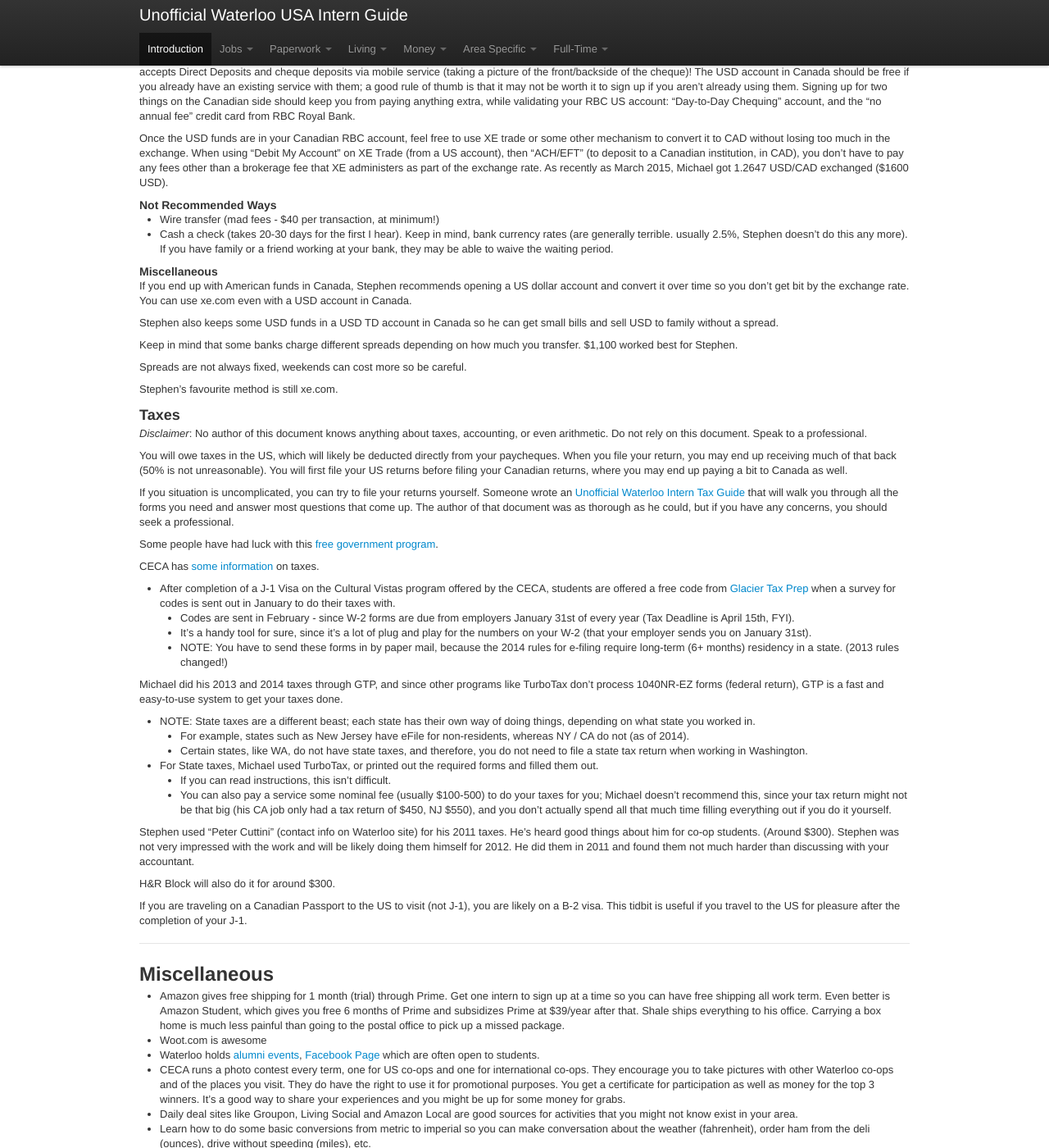
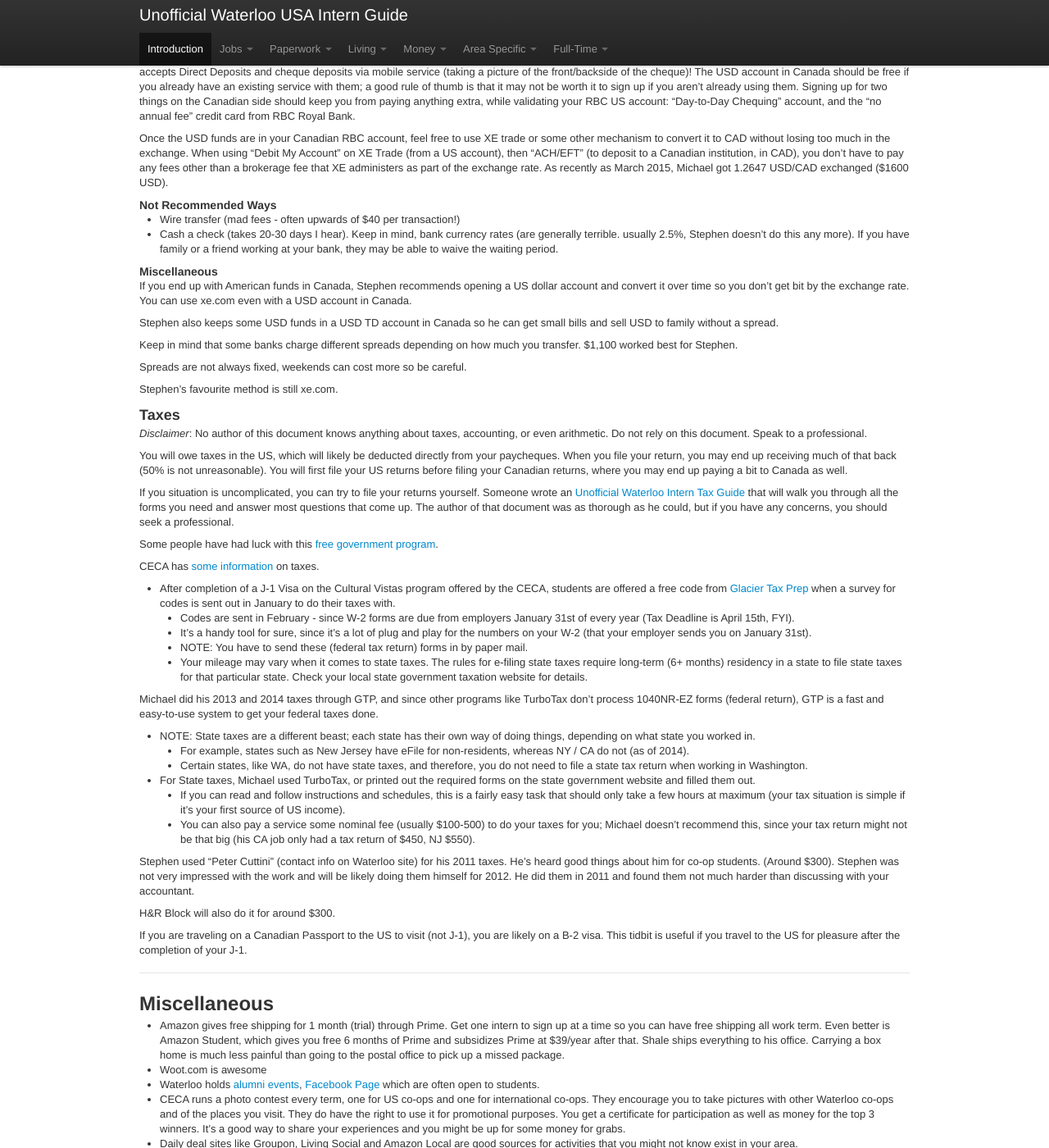
Before and after one commit to sholiday/Unofficial-Waterloo-USA-Intern-Guide, a Jekyll site: the page built from index.markdown, in a window 1280 px wide and 1400 px high, scrolled down 7975 px. Shown: the whole window at 82% size. Built offline with Jekyll 4.4.1, drawn with Linux system fonts in a browser that asks for light colours; nearby versions of some CDN libraries; Markdown is read by kramdown in place of the engine named in the settings.

Commit message:
clarifications on state/fed taxes, formatting edits, and wire transfer info.

```diff
--- a/index.markdown
+++ b/index.markdown
@@ -646,9 +646,9 @@ As recently as March 2015, Michael got 1.2647 USD/CAD exchanged ($1600 USD).
 
 #### Not Recommended Ways
 
-* Wire transfer (mad fees - $40 per transaction, at minimum!)
-* Cash a check (takes 20-30 days for the first I hear). Keep in mind, bank currency rates (are generally terrible.
-  usually 2.5%, Stephen doesn't do this any more). If you have family or a friend working at your bank, they may be able to waive the waiting period.
+* Wire transfer (mad fees - often upwards of $40 per transaction!)
+* Cash a check (takes 20-30 days I hear). Keep in mind, bank currency rates (are generally terrible. usually 2.5%, Stephen doesn't do this any more).
+  If you have family or a friend working at your bank, they may be able to waive the waiting period.
 
 #### Miscellaneous
 If you end up with American funds in Canada, Stephen recommends opening a US
@@ -690,16 +690,17 @@ CECA has [some information][CECA-USIncomeTax] on taxes.
 * After completion of a J-1 Visa on the Cultural Vistas program offered by the CECA, students are offered a free code from [Glacier Tax Prep](https://www.glaciertax.com/) when a survey for codes is sent out in January to do their taxes with.
   * Codes are sent in February - since W-2 forms are due from employers January 31st of every year (Tax Deadline is April 15th, FYI).
   * It's a handy tool for sure, since it's a lot of plug and play for the numbers on your W-2 (that your employer sends you on January 31st).
-  * NOTE: You have to send these forms in by paper mail, because the 2014 rules for e-filing require long-term (6+ months) residency in a state. (2013 rules changed!)
-
-Michael did his 2013 and 2014 taxes through GTP, and since other programs like TurboTax don't process 1040NR-EZ forms (federal return), GTP is a fast and easy-to-use system to get your taxes done.
+  * NOTE: You have to send these (federal tax return) forms in by paper mail.
+  * Your mileage may vary when it comes to state taxes. The rules for e-filing state taxes require long-term (6+ months) residency in a state to file state taxes for that particular state. Check your local state government taxation website for details.
+
+Michael did his 2013 and 2014 taxes through GTP, and since other programs like TurboTax don't process 1040NR-EZ forms (federal return), GTP is a fast and easy-to-use system to get your federal taxes done.
 
 * NOTE: State taxes are a different beast; each state has their own way of doing things, depending on what state you worked in.
   * For example, states such as New Jersey have eFile for non-residents, whereas NY / CA do not (as of 2014).
   * Certain states, like WA, do not have state taxes, and therefore, you do not need to file a state tax return when working in Washington.
-* For State taxes, Michael used TurboTax, or printed out the required forms and filled them out.
-  * If you can read instructions, this isn't difficult.
-  * You can also pay a service some nominal fee (usually $100-500) to do your taxes for you; Michael doesn't recommend this, since your tax return might not be that big (his CA job only had a tax return of $450, NJ $550), and you don't actually spend all that much time filling everything out if you do it yourself.
+* For State taxes, Michael used TurboTax, or printed out the required forms on the state government website and filled them out.
+  * If you can read and follow instructions and schedules, this is a fairly easy task that should only take a few hours at maximum (your tax situation is simple if it's your first source of US income).
+  * You can also pay a service some nominal fee (usually $100-500) to do your taxes for you; Michael doesn't recommend this, since your tax return might not be that big (his CA job only had a tax return of $450, NJ $550).
 
 Stephen used "Peter Cuttini" (contact info on Waterloo site) for his 2011 taxes.
 He's heard good things about him for co-op students. (Around $300).
```
